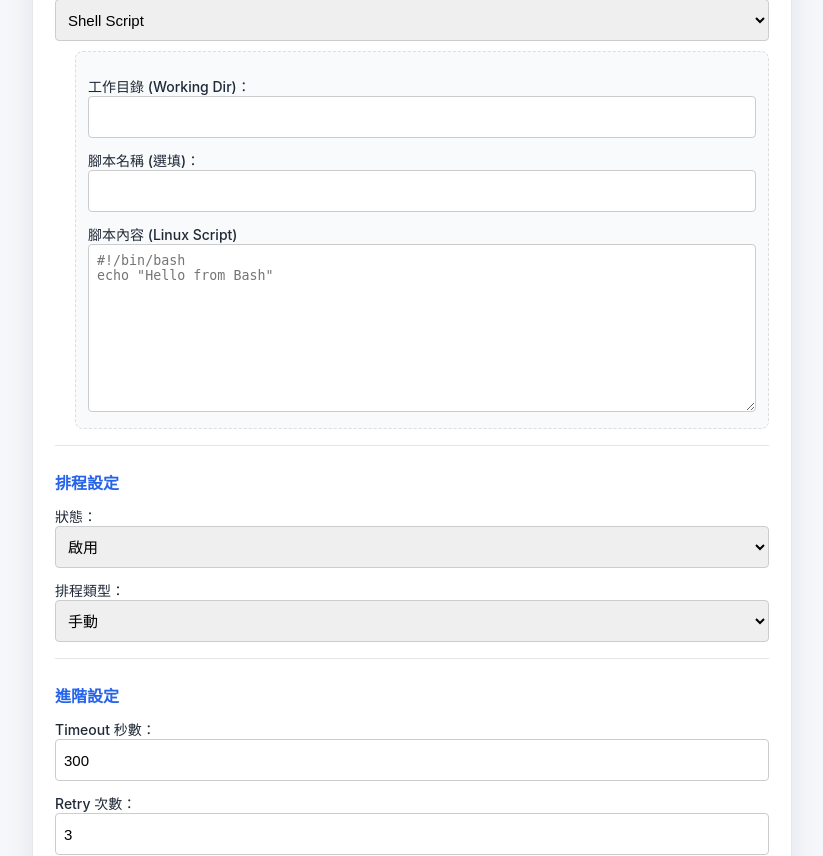
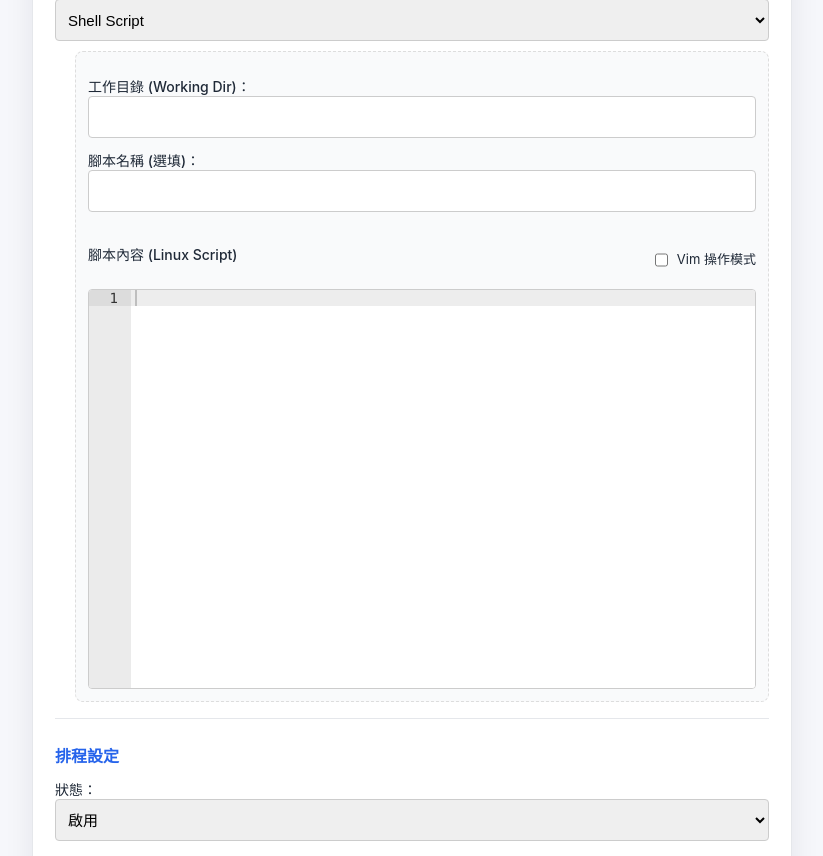
Before and after one commit to godis30300/distributed_job_scheduler, a Django app: template frontend/ui/templates/ui/job_form.html in a window 1280 px wide. Shown: the part 374-1230 px from the top of the page, without its empty margins (228-1051 px from the left). Run offline with Django 5.2, Linux system fonts and the light colour scheme; the template is opened without the code that fills it: values that come from a table or form of the project are taken from there, others are empty; some libraries are stand-ins or nearby versions.

Commit message:
fix: restore Ace Editor with Vim mode and fix missing script error in executor

```diff
--- a/backend/app/application/services/executor.py
+++ b/backend/app/application/services/executor.py
@@ -32,7 +32,7 @@ async def execute_api_call(payload: dict[str, Any], timeout_seconds: int) -> Exe
 
 
 async def execute_shell(payload: dict[str, Any], timeout_seconds: int) -> ExecutionResult:
-    script = payload.get("script")
+    script = payload.get("script") or payload.get("content")
     command = payload.get("command")
     args = payload.get("args") or []
 
@@ -74,7 +74,7 @@ async def execute_shell(payload: dict[str, Any], timeout_seconds: int) -> Execut
 
 
 async def execute_python(payload: dict[str, Any], timeout_seconds: int) -> ExecutionResult:
-    script = payload.get("script")
+    script = payload.get("script") or payload.get("content")
     if not script:
         return ExecutionResult(success=False, stdout="", stderr="missing python script")
 
--- a/backend/app/services/executor.py
+++ b/backend/app/services/executor.py
@@ -32,7 +32,7 @@ async def execute_api_call(payload: dict[str, Any], timeout_seconds: int) -> Exe
 
 
 async def execute_shell(payload: dict[str, Any], timeout_seconds: int) -> ExecutionResult:
-    script = payload.get("script")
+    script = payload.get("script") or payload.get("content")
     command = payload.get("command")
     args = payload.get("args") or []
 
@@ -74,7 +74,7 @@ async def execute_shell(payload: dict[str, Any], timeout_seconds: int) -> Execut
 
 
 async def execute_python(payload: dict[str, Any], timeout_seconds: int) -> ExecutionResult:
-    script = payload.get("script")
+    script = payload.get("script") or payload.get("content")
     if not script:
         return ExecutionResult(success=False, stdout="", stderr="missing python script")
 
--- a/frontend/ui/templates/ui/job_form.html
+++ b/frontend/ui/templates/ui/job_form.html
@@ -16,7 +16,18 @@
       <div id="script-fields" class="sub-fields">
         {{ form.working_dir.label_tag }} {{ form.working_dir }}
         {{ form.shell_script.label_tag }} {{ form.shell_script }}
-        {{ form.script_content.label_tag }} {{ form.script_content }}
+
+        <div style="display: flex; justify-content: space-between; align-items: center; margin-top: 12px; margin-bottom: 5px;">
+          <label style="margin: 0;" id="script-content-label">腳本內容</label>
+          <label style="font-size: 13px; font-weight: normal; cursor: pointer; user-select: none;">
+            <input type="checkbox" id="vim-mode-toggle" style="width: auto; vertical-align: middle; margin-right: 5px;">
+            Vim 操作模式
+          </label>
+        </div>
+        <div id="editor" style="height: 400px; width: 100%; border: 1px solid #ccc; border-radius: 4px;"></div>
+        <div style="display:none;">{{ form.script_content }}</div>
+        <div id="vim-status" style="display: none; background: #111; color: #fff; padding: 2px 10px; font-family: monospace; font-size: 12px; border-radius: 0 0 4px 4px;">-- VIM MODE --</div>
+        <small id="lint-hint" style="color: #d9534f; font-weight: bold;"></small>
       </div>
 
       <div id="api-fields" class="sub-fields">
@@ -62,12 +73,73 @@
   .form label { display: block; margin-top: 12px; font-weight: 500; }
   .form input, .form select, .form textarea { width: 100%; padding: 8px; border: 1px solid #ccc; border-radius: 4px; }
   .form small { color: #666; font-size: 12px; }
+
+  /* Ace Editor Fixes */
+  .ace_editor .ace_layer span {
+    display: inline !important;
+    padding: 0 !important;
+    margin: 0 !important;
+    background: transparent !important;
+    width: auto !important;
+    height: auto !important;
+    position: static !important;
+  }
   </style>
+
+  <!-- Load Ace Editor via CDN -->
+  <script src="https://cdnjs.cloudflare.com/ajax/libs/ace/1.32.7/ace.js"></script>
+  <script>
+    ace.config.set("basePath", "https://cdnjs.cloudflare.com/ajax/libs/ace/1.32.7/");
+  </script>
 
   <script>
   document.addEventListener('DOMContentLoaded', function() {
     const scheduleType = document.querySelector('[name="schedule_type"]');
     const actionType = document.querySelector('[name="action"]');
+    const scriptContent = document.querySelector('[name="script_content"]');
+    const scriptLabel = document.getElementById('script-content-label');
+    const vimToggle = document.getElementById('vim-mode-toggle');
+    const vimStatus = document.getElementById('vim-status');
+    const jobForm = document.getElementById('job-form');
+
+    // Initialize Ace Editor
+    const editor = ace.edit("editor");
+    editor.setTheme("ace/theme/chrome");
+    editor.setOptions({
+      fontSize: "14px",
+      fontFamily: "'JetBrains Mono', 'Fira Code', 'Menlo', 'Monaco', 'Consolas', monospace",
+      showPrintMargin: false,
+      showGutter: true,
+      highlightActiveLine: true,
+      tabSize: 4,
+      useSoftTabs: true
+    });
+
+    // Set initial value
+    editor.setValue(scriptContent.value || "", -1);
+
+    // Sync editor to hidden textarea
+    editor.on('change', function() {
+      scriptContent.value = editor.getValue();
+    });
+
+    // Vim Mode Toggle
+    vimToggle.addEventListener('change', function() {
+      if (this.checked) {
+        editor.setKeyboardHandler("ace/keyboard/vim");
+        vimStatus.style.display = 'block';
+      } else {
+        editor.setKeyboardHandler(null);
+        vimStatus.style.display = 'none';
+      }
+      localStorage.setItem('ace_vim_mode', this.checked);
+    });
+
+    if (localStorage.getItem('ace_vim_mode') === 'true') {
+      vimToggle.checked = true;
+      editor.setKeyboardHandler("ace/keyboard/vim");
+      vimStatus.style.display = 'block';
+    }
 
     function updateFields() {
       // Schedule toggles
@@ -79,16 +151,16 @@
       document.getElementById('script-fields').style.display = isScript ? 'block' : 'none';
       document.getElementById('api-fields').style.display = actionType.value === 'api_call' ? 'block' : 'none';
 
-      // Update script content placeholder and label based on type
-      const scriptArea = document.querySelector('[name="script_content"]');
-      const scriptLabel = document.querySelector('label[for="' + scriptArea.id + '"]');
-
       if (actionType.value === 'python') {
         scriptLabel.textContent = '腳本內容 (Python Code)';
-        scriptArea.placeholder = 'import sys\nprint("Hello from Python")';
+        editor.session.setMode("ace/mode/python");
       } else {
         scriptLabel.textContent = '腳本內容 (Linux Script)';
-        scriptArea.placeholder = '#!/bin/bash\necho "Hello from Bash"';
+        editor.session.setMode("ace/mode/sh");
+      }
+
+      if (isScript) {
+        setTimeout(() => editor.resize(), 10);
       }
     }
 
```
